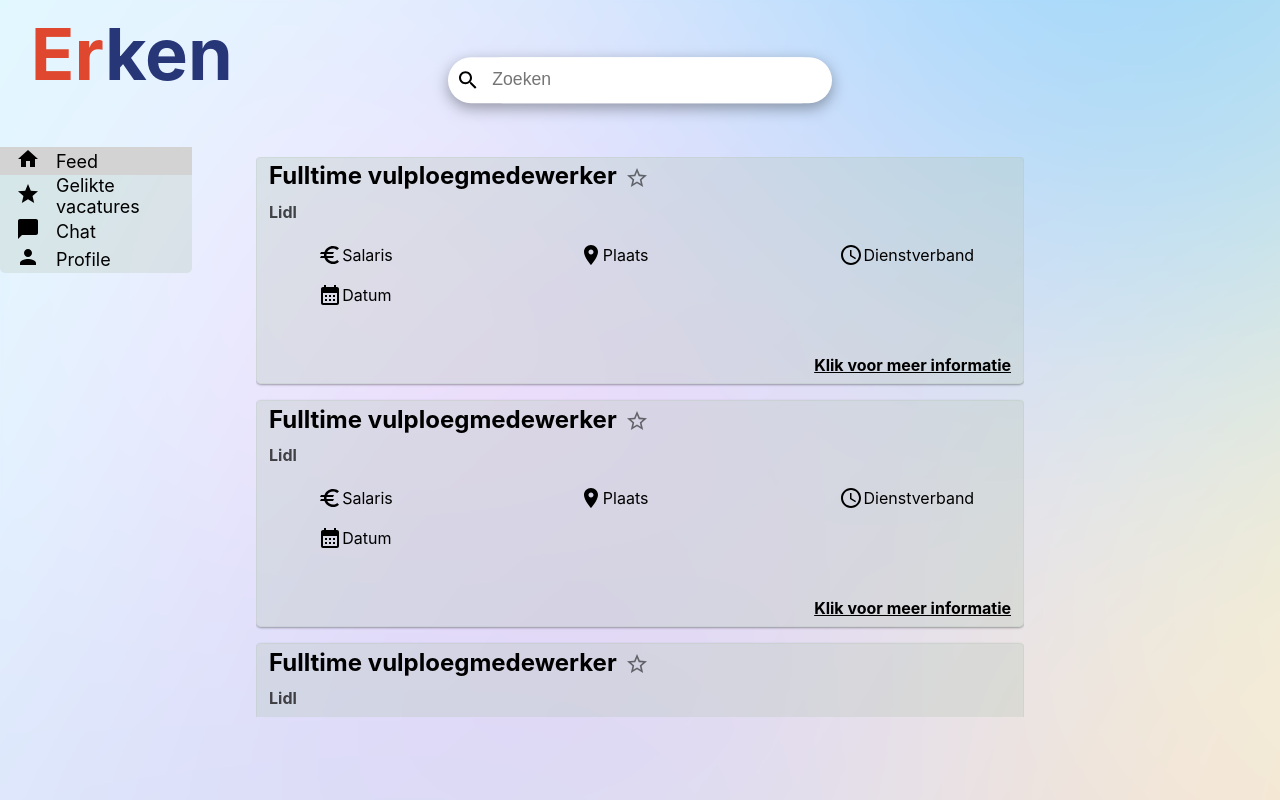
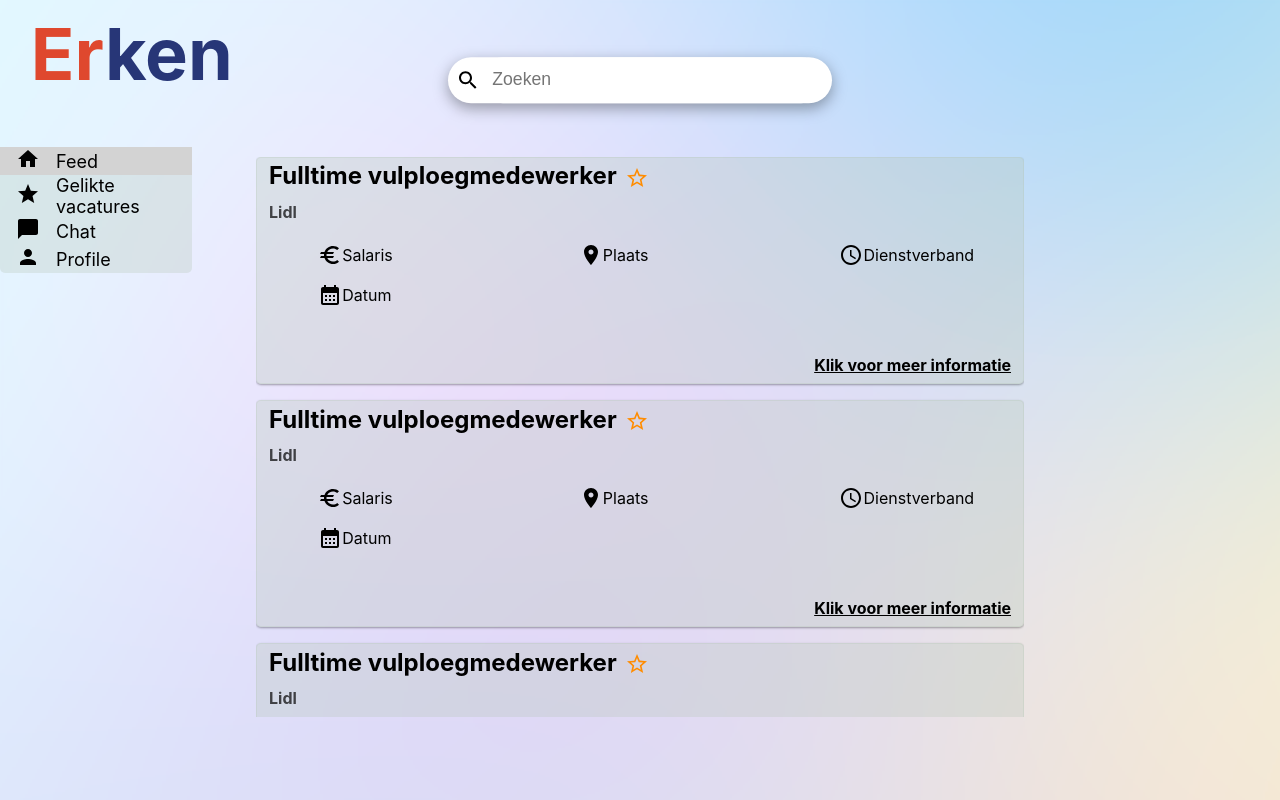
Before and after one commit to ryodc/Erken, a React (Create React App) app in the folder client/: page / in a window 1280 px wide. Built offline with nearby package versions, Linux system fonts and the light colour scheme.

Commit message:
favorite added

```diff
--- a/client/src/Components/Feed/feed.js
+++ b/client/src/Components/Feed/feed.js
@@ -1,4 +1,4 @@
-import React from "react";
+import React, { useState } from "react";
 import "./feed.css";
 import SearchIcon from "@mui/icons-material/Search";
 import ArrowForwardIcon from "@mui/icons-material/ArrowForward";
@@ -8,8 +8,15 @@ import AccessTimeIcon from "@mui/icons-material/AccessTime";
 import CalendarMonthIcon from "@mui/icons-material/CalendarMonth";
 import IconButton from "@mui/material/IconButton";
 import StarBorderIcon from "@mui/icons-material/StarBorder";
+import StarIcon from "@mui/icons-material/Star";
 
 const Feed = () => {
+  const [state, setState] = useState(false);
+
+  const handleClick = () => {
+    setState(!state);
+  };
+
   return (
     <div className="feed-container">
       <div className="feed-header">
@@ -29,8 +36,12 @@ const Feed = () => {
             <div className="feed-vacature-function">
               <h2>Fulltime vulploegmedewerker</h2>
               <div className="feed-vacature-icon">
-                <IconButton>
-                  <StarBorderIcon />
+                <IconButton onClick={handleClick}>
+                  {!state ? (
+                    <StarBorderIcon sx={{ color: "darkorange" }} />
+                  ) : (
+                    <StarIcon sx={{ color: "darkorange" }} />
+                  )}
                 </IconButton>
               </div>
             </div>
@@ -59,8 +70,12 @@ const Feed = () => {
             <div className="feed-vacature-function">
               <h2>Fulltime vulploegmedewerker</h2>
               <div className="feed-vacature-icon">
-                <IconButton>
-                  <StarBorderIcon />
+                <IconButton onClick={handleClick}>
+                  {!state ? (
+                    <StarBorderIcon sx={{ color: "darkorange" }} />
+                  ) : (
+                    <StarIcon sx={{ color: "darkorange" }} />
+                  )}
                 </IconButton>
               </div>
             </div>
@@ -89,8 +104,12 @@ const Feed = () => {
             <div className="feed-vacature-function">
               <h2>Fulltime vulploegmedewerker</h2>
               <div className="feed-vacature-icon">
-                <IconButton>
-                  <StarBorderIcon />
+                <IconButton onClick={handleClick}>
+                  {!state ? (
+                    <StarBorderIcon sx={{ color: "darkorange" }} />
+                  ) : (
+                    <StarIcon sx={{ color: "darkorange" }} />
+                  )}
                 </IconButton>
               </div>
             </div>
@@ -119,8 +138,12 @@ const Feed = () => {
             <div className="feed-vacature-function">
               <h2>Fulltime vulploegmedewerker</h2>
               <div className="feed-vacature-icon">
-                <IconButton>
-                  <StarBorderIcon />
+                <IconButton onClick={handleClick}>
+                  {!state ? (
+                    <StarBorderIcon sx={{ color: "darkorange" }} />
+                  ) : (
+                    <StarIcon sx={{ color: "darkorange" }} />
+                  )}
                 </IconButton>
               </div>
             </div>
@@ -149,8 +172,12 @@ const Feed = () => {
             <div className="feed-vacature-function">
               <h2>Fulltime vulploegmedewerker</h2>
               <div className="feed-vacature-icon">
-                <IconButton>
-                  <StarBorderIcon />
+                <IconButton onClick={handleClick}>
+                  {!state ? (
+                    <StarBorderIcon sx={{ color: "darkorange" }} />
+                  ) : (
+                    <StarIcon sx={{ color: "darkorange" }} />
+                  )}
                 </IconButton>
               </div>
             </div>
@@ -179,8 +206,12 @@ const Feed = () => {
             <div className="feed-vacature-function">
               <h2>Fulltime vulploegmedewerker</h2>
               <div className="feed-vacature-icon">
-                <IconButton>
-                  <StarBorderIcon />
+                <IconButton onClick={handleClick}>
+                  {!state ? (
+                    <StarBorderIcon sx={{ color: "darkorange" }} />
+                  ) : (
+                    <StarIcon sx={{ color: "darkorange" }} />
+                  )}
                 </IconButton>
               </div>
             </div>
@@ -209,8 +240,12 @@ const Feed = () => {
             <div className="feed-vacature-function">
               <h2>Fulltime vulploegmedewerker</h2>
               <div className="feed-vacature-icon">
-                <IconButton>
-                  <StarBorderIcon />
+                <IconButton onClick={handleClick}>
+                  {!state ? (
+                    <StarBorderIcon sx={{ color: "darkorange" }} />
+                  ) : (
+                    <StarIcon sx={{ color: "darkorange" }} />
+                  )}
                 </IconButton>
               </div>
             </div>
```
